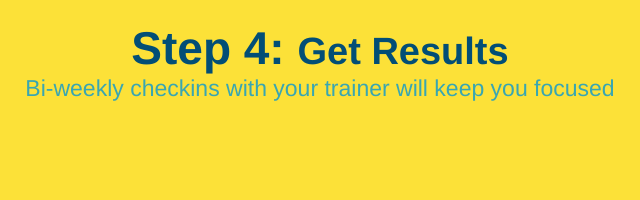
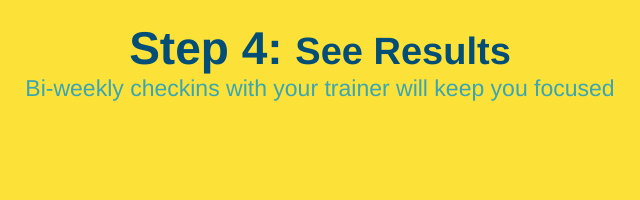
Before and after one commit to grocha78/run-buddy, a plain HTML site: page index.html in a window 1280 px wide. Shown: the part 2488-2688 px from the top of the page, 320-960 px from the left. Drawn offline with Linux system fonts and the light colour scheme.

```diff
--- a/index.html
+++ b/index.html
@@ -101,7 +101,7 @@
 
      <div>
        <img src="./assets/images/step-4.svg" alt="" />
-       <h3>Step 4: <span>Get Results</span></h3>
+       <h3>Step 4: <span>See Results</span></h3>
        <p>Bi-weekly checkins with your trainer will keep you focused</p>
      </div>
    </section>
```
